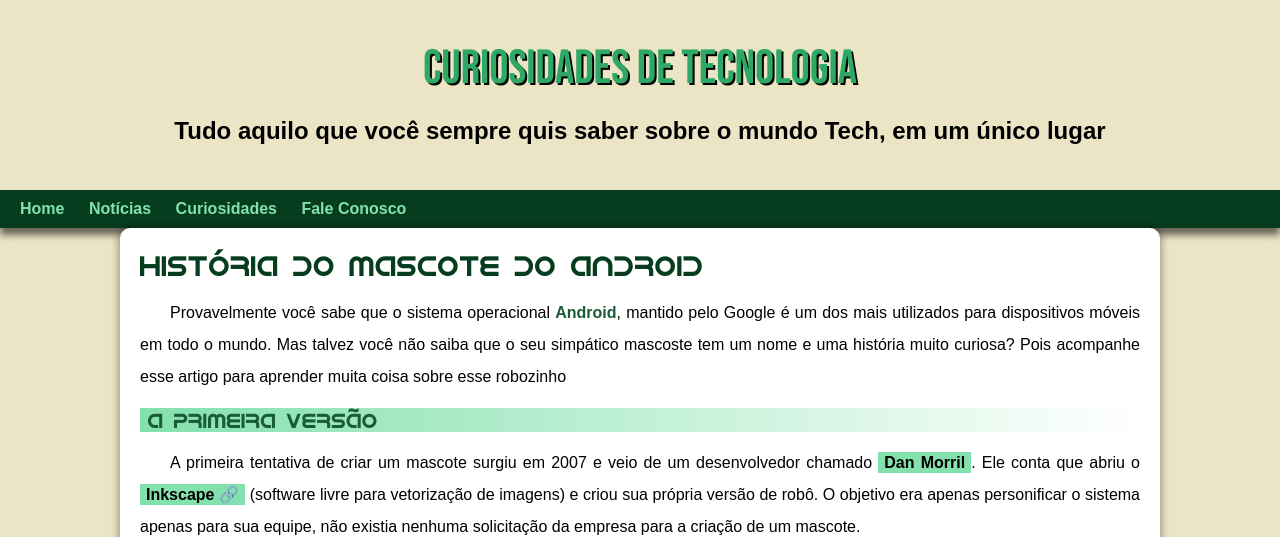
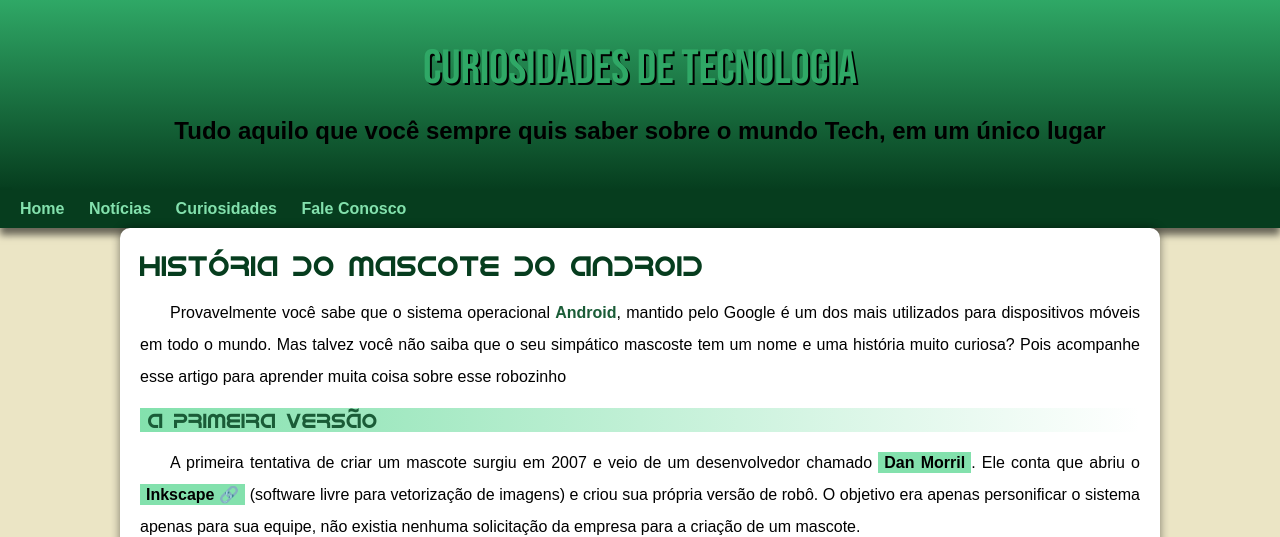
Before and after one commit to Guizzonn/projeto-android, a plain HTML site: page index.html in a window 1280 px wide. Shown: the top 537 px of the page. Drawn offline with Linux system fonts and the light colour scheme.

Commit message:
Update styles.css

```diff
--- a/styles.css
+++ b/styles.css
@@ -37,7 +37,7 @@ a.externo::after {
 }
 
 header {
-    background-image: linear-gradient(to bottom, var(-cor3), var(--cor5));
+    background-image: linear-gradient(to bottom, var(--cor3), var(--cor5));
     min-height: 150px;
     text-align: center;
     padding-top: 40px;
```
